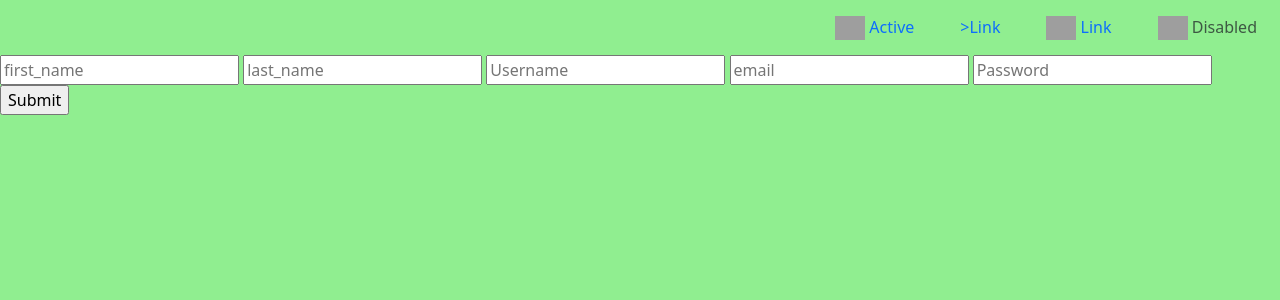
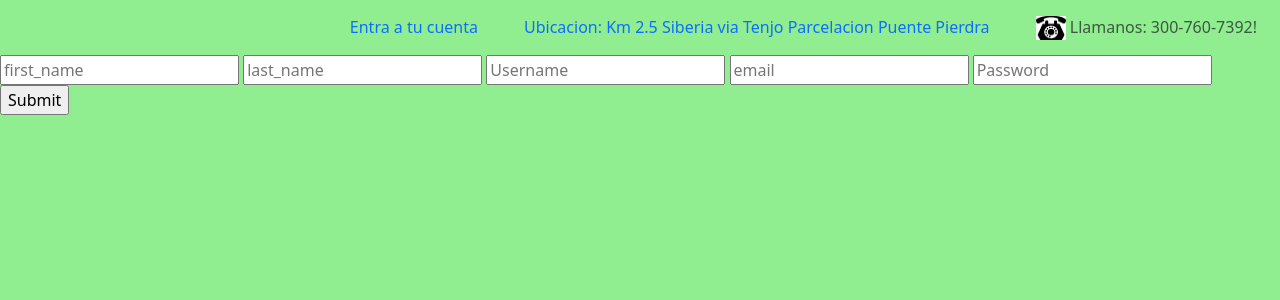
Before and after one commit to rxllanos/ml, a Django app: page /employees/register in a window 1280 px wide. Shown: the top 300 px of the page. Run offline with Django 4.2, Linux system fonts and the light colour scheme; grey boxes are pictures that could not be loaded.

Commit message:
version 2

```diff
--- a/finca/settings.py
+++ b/finca/settings.py
@@ -26,7 +26,7 @@ SECRET_KEY = 'django-insecure-w+%#^oq(!gohh^1v*@_nh+_vq8zh35mhovyt14ld_sfvtmq%ip
 
 
 # SECURITY WARNING: don't run with debug turned on in production!
-DEBUG = True
+DEBUG = False
 
 ALLOWED_HOSTS = ['127.0.0.1',
                  'lasmirlas.azurewebsites.net']
--- a/finca/templates/finca/layout.html
+++ b/finca/templates/finca/layout.html
@@ -20,26 +20,31 @@
     <body>
 
         <ul class="nav justify-content-end">
-            <li class="nav-item">
-              <a class="nav-link active" aria-current="page" href="#">
-                <img src="/docs/5.3/assets/brand/bootstrap-logo.svg" alt="Logo" width="30" height="24" class="d-inline-block align-text-top">
-                Active</a>
-            </li>
-            <li class="nav-item">
-              <a class="nav-link" href="#"
-              <img src="/docs/5.3/assets/brand/bootstrap-logo.svg" alt="Logo" width="30" height="24" class="d-inline-block align-text-top">
-              >Link</a>
 
-            </li>
+            {% if messages %}
+                {% for message in messages %}
+                <li{% if message.tags %} class="nav-item"{% endif %}>{{ message }}</li>
+                {% endfor %}
+            {% endif %}
+
+            {% if user.is_authenticated %}
+                <li{% if message.tags %} class="nav-item"{% endif %}>Hola {{ user.first_name }}  {{ user.last_name }}.</li>
+                <li{% if message.tags %} class="nav-item"{% endif %}><a href="{% url 'employees:profile' %}">Actualiza tus datos</a></li>
+                <li{% if message.tags %} class="nav-item"{% endif %}><a href="{% url 'employees:logout' %}">Salir de tu cuenta</a></li>
+            {% else %}
+              <li class="nav-item">
+                <a class="nav-link" href="{% url 'employees:login' %}">Entra a tu cuenta</a>
+              </li>
+            {% endif %}
+
             <li class="nav-item">
               <a class="nav-link" href="#">
-                <img src="/docs/5.3/assets/brand/bootstrap-logo.svg" alt="Logo" width="30" height="24" class="d-inline-block align-text-top">
-                Link</a>
+                Ubicacion: Km 2.5 Siberia via Tenjo Parcelacion Puente Pierdra</a>
             </li>
             <li class="nav-item">
               <a class="nav-link disabled">
-                <img src="/docs/5.3/assets/brand/bootstrap-logo.svg" alt="Logo" width="30" height="24" class="d-inline-block align-text-top">
-                Disabled</a>
+                <img src="{% static 'telephone.jpeg' %}" alt="Logo" width="30" height="24" class="d-inline-block align-text-top">
+                Llamanos: 300-760-7392!</a>
             </li>
           </ul>
 
```
Also changed, not shown: finca/templates/finca/home.html (+8 -11 lines), finca/static/telephone.jpeg (added), 9 other files.
